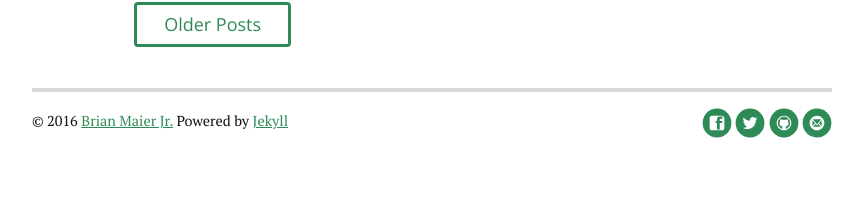
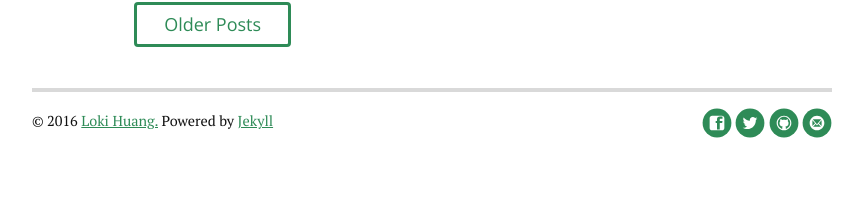
Before and after one commit to huyfaeng/huyfaeng.github.io, a Jekyll site: the page built from index.html, in a window 1280 px wide. Shown: the part 1794-2017 px from the top of the page, without its empty margins (208-1071 px from the left). Built offline with Jekyll 4.4.1, drawn with Linux system fonts in a browser that asks for light colours; nearby versions of some CDN libraries; the list of posts is cut into pages by our own code.

Commit message:
Update footer.html

```diff
--- a/_includes/footer.html
+++ b/_includes/footer.html
@@ -1,6 +1,6 @@
 <div class="footer">
    <div class="container">
-      <p class="copy">&copy; {{ site.time | date: '%Y' }} <a href="http://brianmaierjr.com">Brian Maier Jr.</a> Powered by <a href="http://jekyllrb.com">Jekyll</a></p>
+      <p class="copy">&copy; {{ site.time | date: '%Y' }} <a href="">Loki Huang.</a> Powered by <a href="http://jekyllrb.com">Jekyll</a></p>
 
       <div class="footer-links">
          <ul class="noList">
```
